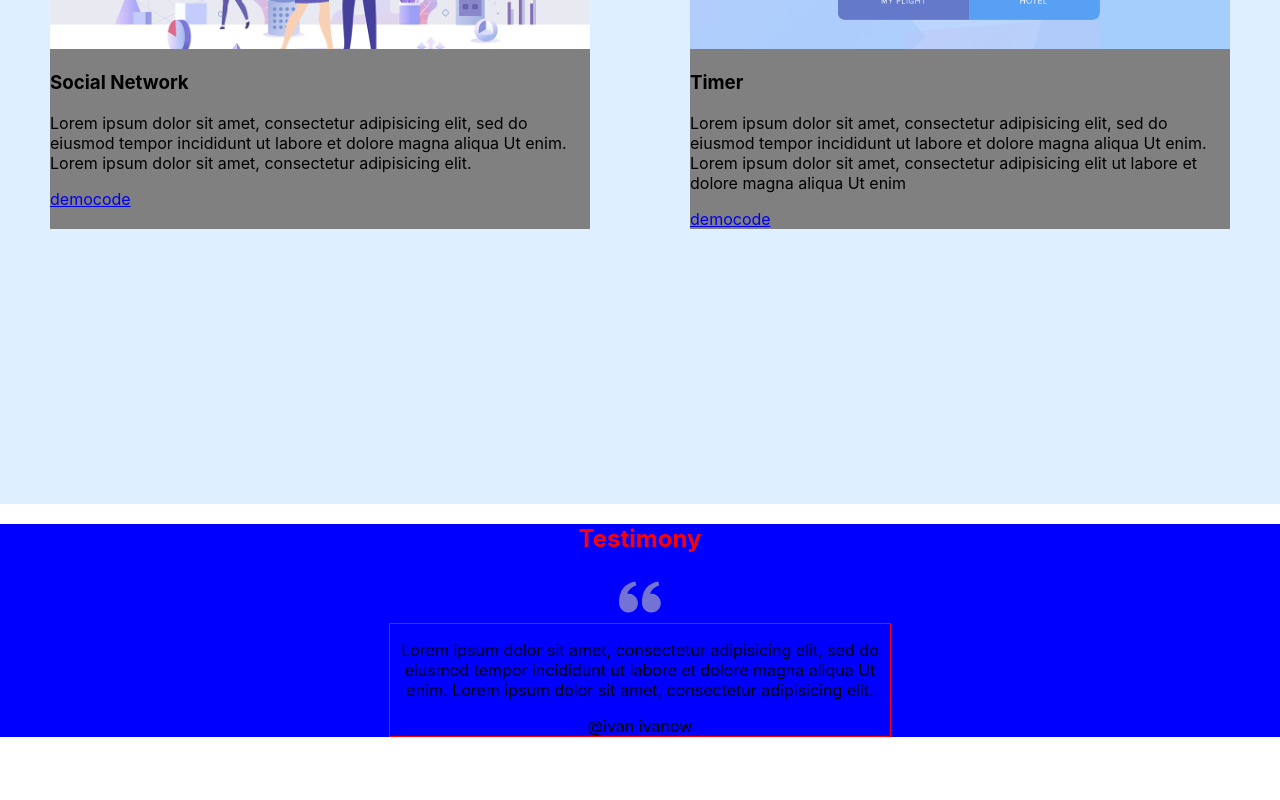
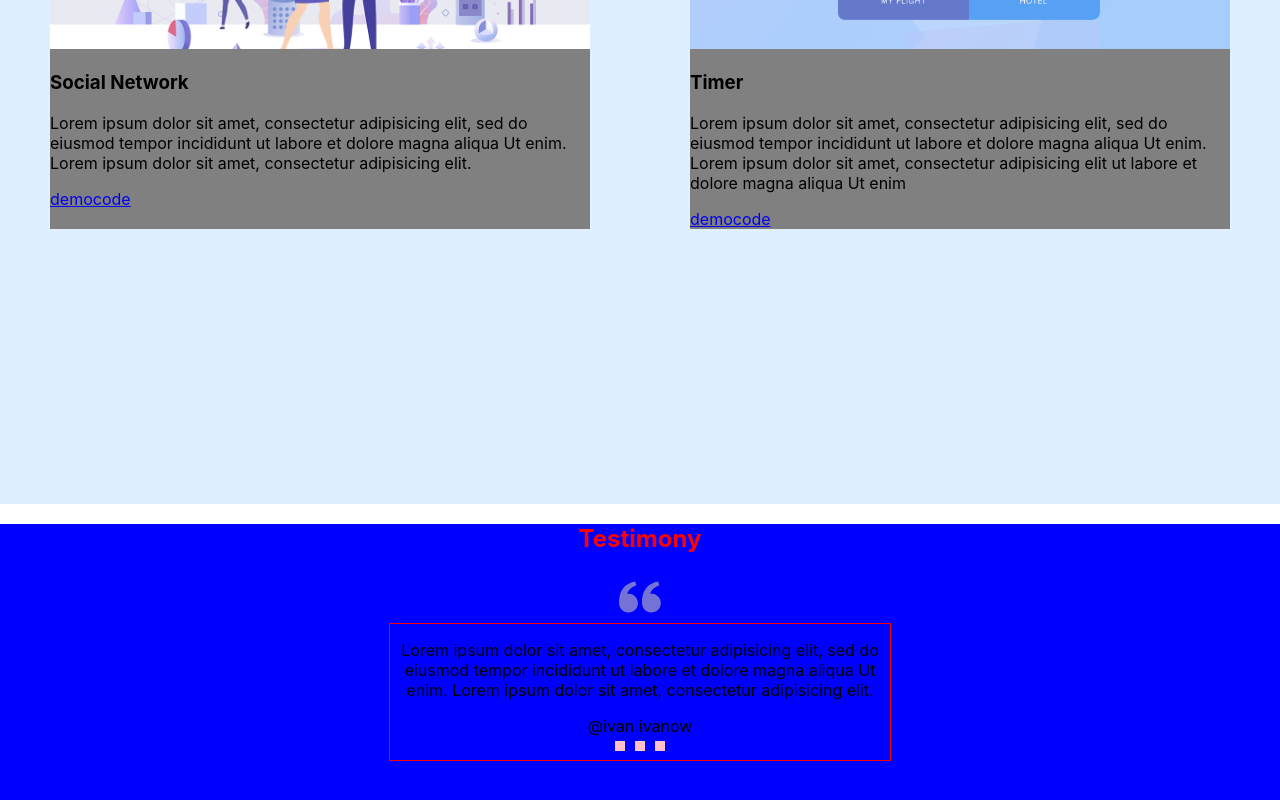
Before and after one commit to Anton-013/portfolio-start-project-main, a React app: page / in a window 1280 px wide. Shown: the part 1990-2790 px from the top of the page. Before the commit the page ends 2727 px from the top, so only its background shows below. Built offline with nearby package versions, Linux system fonts and the light colour scheme.

Commit message:
Testimony

```diff
--- a/src/components/slider/Slider.tsx
+++ b/src/components/slider/Slider.tsx
@@ -1,15 +1,23 @@
 import React from "react";
 import styled from "styled-components";
+import { FlexWrapper } from "../FlexWrapper";
 
 export {};
 
 export const Slider = () => {
     return (
         <StyledSlider>
-            <Slide>
-                <Text>Lorem ipsum dolor sit amet, consectetur adipisicing elit, sed do eiusmod tempor incididunt ut labore et dolore magna aliqua Ut enim. Lorem ipsum dolor sit amet, consectetur adipisicing elit.</Text>
-                <Name>@ivan ivanow</Name>
-            </Slide>
+            <FlexWrapper>
+                <Slide>
+                    <Text>Lorem ipsum dolor sit amet, consectetur adipisicing elit, sed do eiusmod tempor incididunt ut labore et dolore magna aliqua Ut enim. Lorem ipsum dolor sit amet, consectetur adipisicing elit.</Text>
+                    <Name>@ivan ivanow</Name>
+                </Slide>
+            </FlexWrapper>
+            <Pagination>
+                <span> </span>
+                <span> </span>
+                <span> </span>
+            </Pagination>
         </StyledSlider>
     );
 };
@@ -17,6 +25,9 @@ export const Slider = () => {
 const StyledSlider = styled.div`
     border: 1px solid red;
     max-width: 500px;
+    display: flex;
+    flex-direction: column;
+    align-items: center;
 `
 
 const Slide = styled.div`
@@ -31,3 +42,13 @@ const Text = styled.p`
 const Name = styled.span`
 
 `
+
+const Pagination = styled.span`
+    span {
+        display: inline-block;
+        width: 10px;
+        height: 10px;
+        margin: 5px;
+        background-color: pink;
+    }
+`
--- a/src/layout/sections/testimony/Testimony.tsx
+++ b/src/layout/sections/testimony/Testimony.tsx
@@ -22,4 +22,5 @@ export const Testimony = () => {
 
 const StyledTetimony = styled.section`
     background-color: blue;
+    min-height: 50vh;
 `
```
